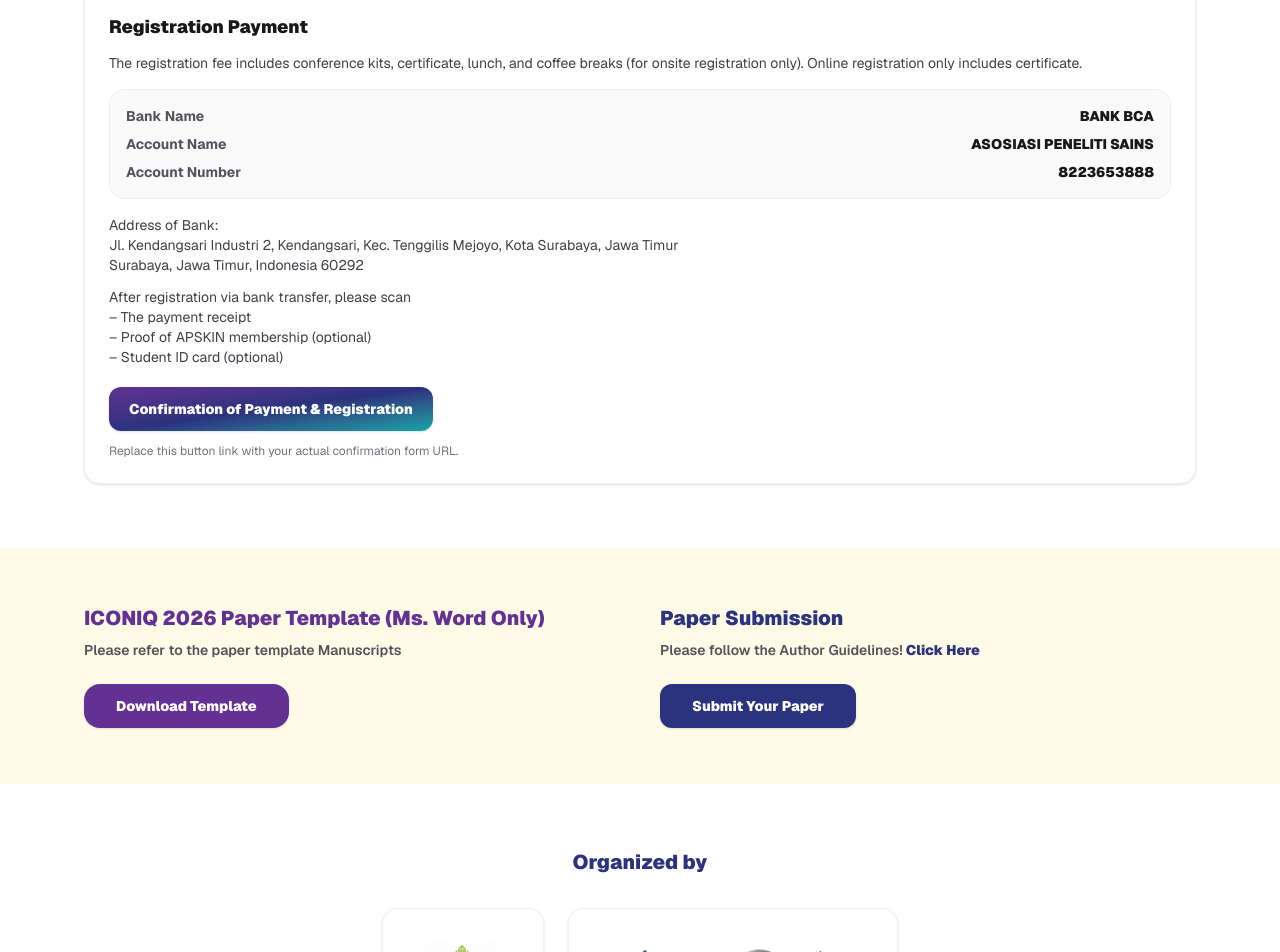
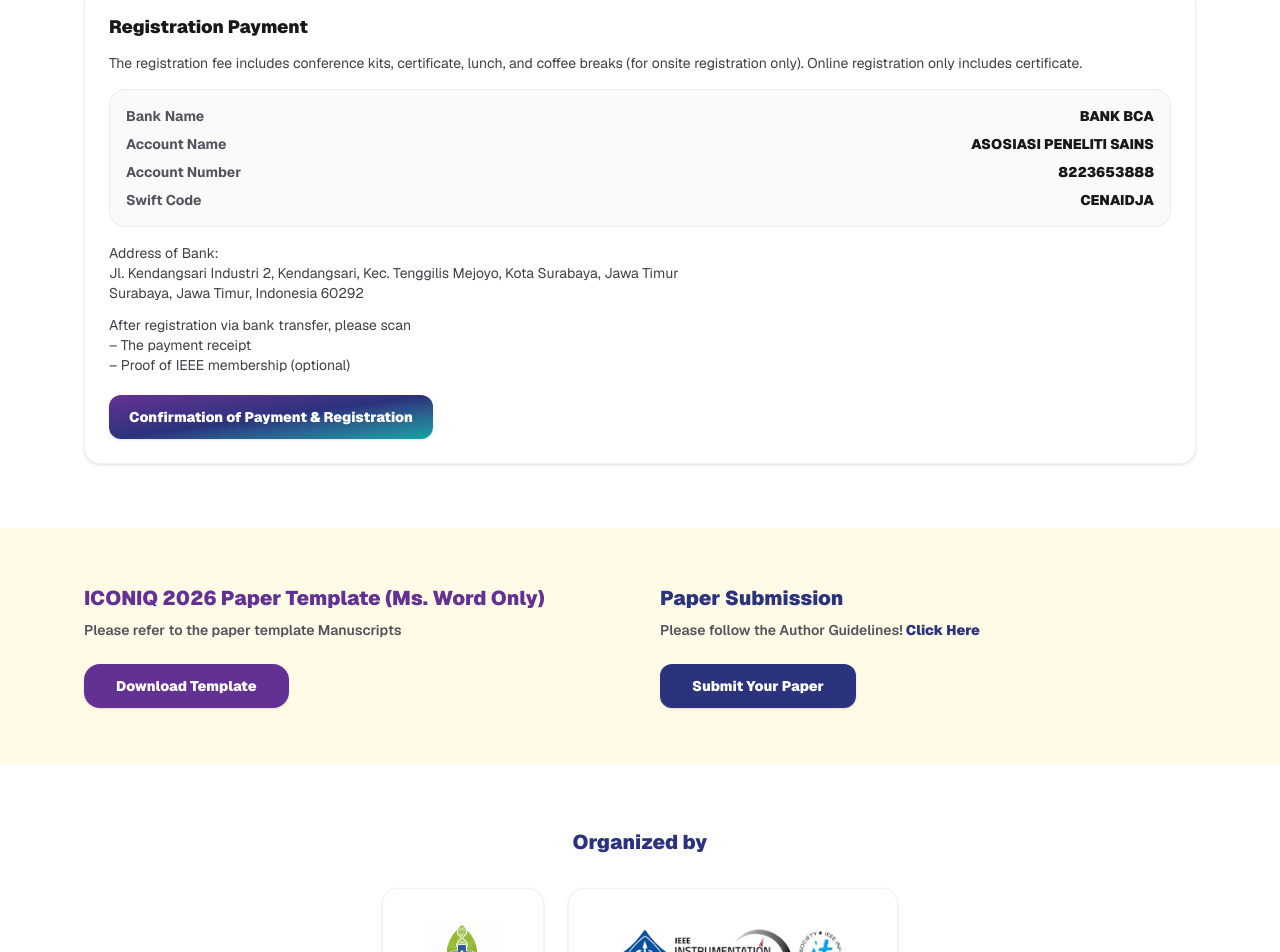
Before and after one commit to helloawuteam-maker/iconic2026, a Next.js app: page / in a window 1280 px wide. Shown: the part 4060-5012 px from the top of the page. Built offline with nearby package versions, Linux system fonts and the light colour scheme.

Commit message:
update 4

```diff
--- a/app/page.tsx
+++ b/app/page.tsx
@@ -391,6 +391,10 @@ export default function Home() {
                     <span className="font-bold text-zinc-600">Account Number</span>
                     <strong className="font-black">8223653888</strong>
                   </div>
+                  <div className="mt-2 flex flex-wrap items-center justify-between gap-2 text-sm">
+                    <span className="font-bold text-zinc-600">Swift Code</span>
+                    <strong className="font-black">CENAIDJA</strong>
+                  </div>
                 </div>
 
                 <p className="mt-4 text-sm text-zinc-700">
@@ -406,9 +410,7 @@ export default function Home() {
                   <br />
                   – The payment receipt
                   <br />
-                  – Proof of APSKIN membership (optional)
-                  <br />
-                  – Student ID card (optional)
+                  – Proof of IEEE membership (optional)
                 </p>
 
                 <a
@@ -420,9 +422,6 @@ export default function Home() {
                   Confirmation of Payment &amp; Registration
                 </a>
 
-                <p className="mt-3 text-xs text-zinc-500">
-                  Replace this button link with your actual confirmation form URL.
-                </p>
               </div>
             </div>
           </div>
```
